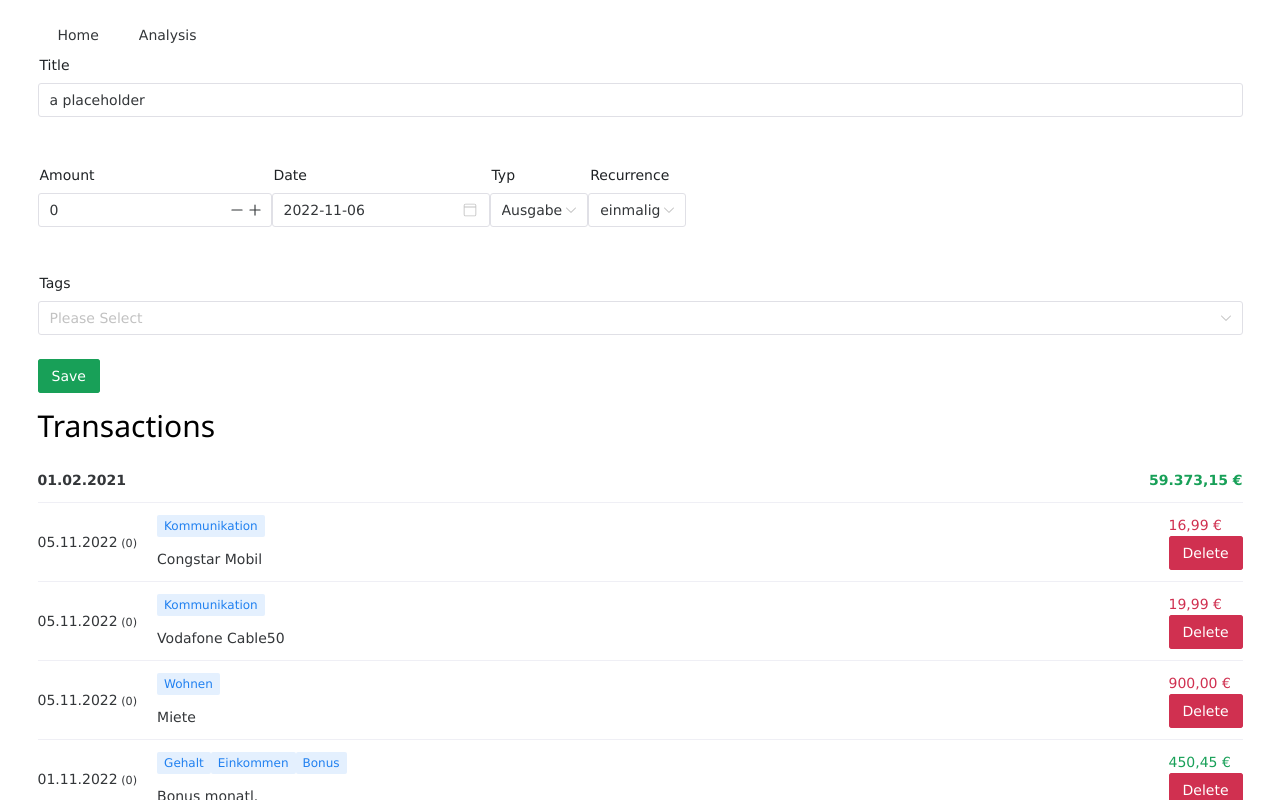
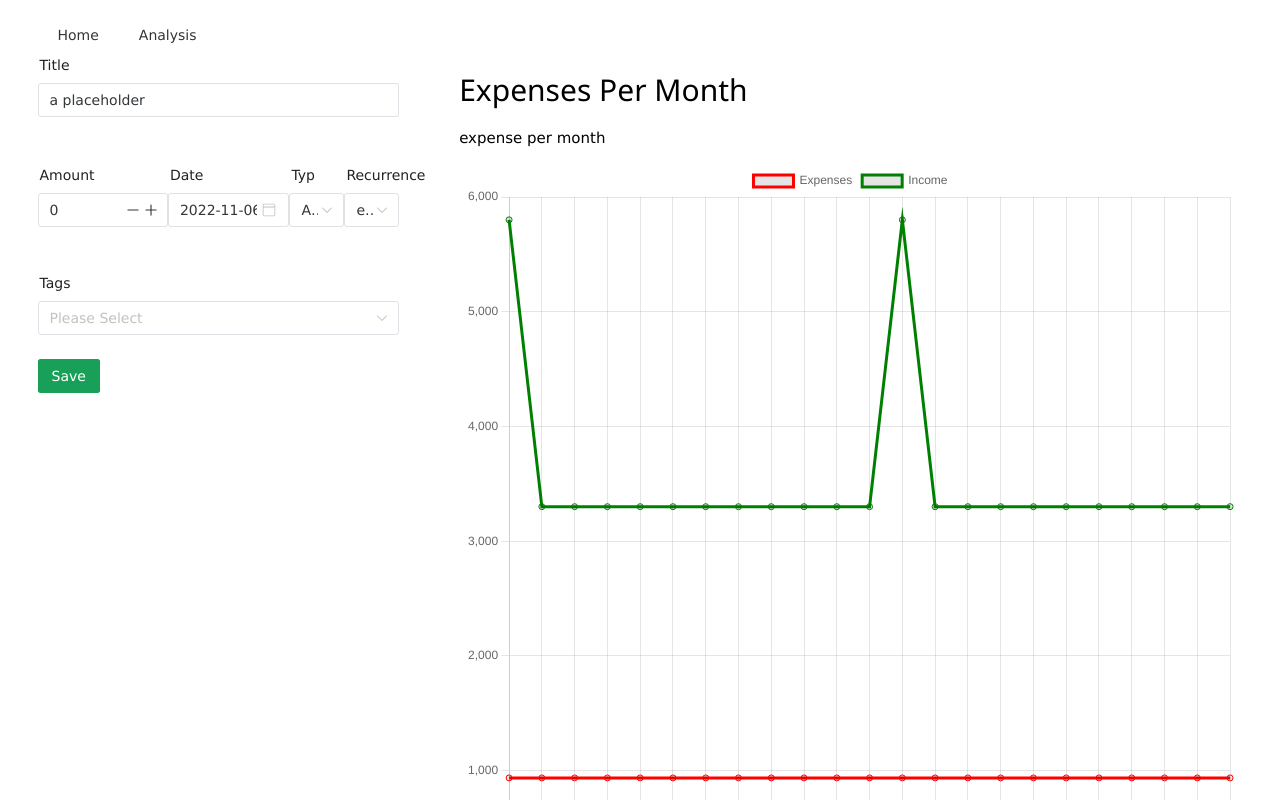
Before and after one commit to njustus/budgeting, a Vue app: page /transactions in a window 1280 px wide. Shown: the top 800 px of the page. Built offline with nearby package versions, Linux system fonts and the light colour scheme.

Commit message:
display Expenses onside with TransactionsList

```diff
--- a/src/App.vue
+++ b/src/App.vue
@@ -1,7 +1,6 @@
 <script setup lang="ts">
 import { RouterLink, RouterView } from 'vue-router'
 import {h} from 'vue'
-import Landing from './components/Landing.vue'
 import type {MenuOption} from "naive-ui";
 
 const menuOptions: MenuOption[] = [
--- a/src/components/transactions/transaction-list.vue
+++ b/src/components/transactions/transaction-list.vue
@@ -65,10 +65,4 @@ function getType(transaction: Transaction): AmountType {
       </n-list-item>
       </template>
   </n-list>
-
-  <ul>
-    <li v-for="transaction of store.sortedTransactions">
-      {{JSON.stringify(transaction)}}
-    </li>
-  </ul>
 </template>
--- a/src/views/TransactionsListView.vue
+++ b/src/views/TransactionsListView.vue
@@ -1,16 +1,23 @@
 <script setup lang="ts">
 import TransactionList from '@/components/transactions/transaction-list.vue'
 import TransactionForm from '@/components/transactions/transaction-form.vue'
+import ExpensePerMonth from "@/components/evaluations/expense-per-month.vue";
 </script>
 
 <template>
-  <div>
-    <TransactionForm />
-  </div>
-    <div class="">
-        <h2>Transactions</h2>
-        <TransactionList />
-    </div>
+  <n-grid :cols="3" class="default-grid">
+    <n-gi>
+      <TransactionForm />
+    </n-gi>
+    <n-gi :span="2">
+      <h2>Expenses Per Month</h2>
+      <expense-per-month></expense-per-month>
+    </n-gi>
+    <n-gi :span="3">
+      <h2>Transactions</h2>
+      <TransactionList/>
+    </n-gi>
+  </n-grid>
 </template>
 
 <style scoped>
```
Also changed, not shown: src/components/Landing.vue (deleted, +0 -21 lines).
